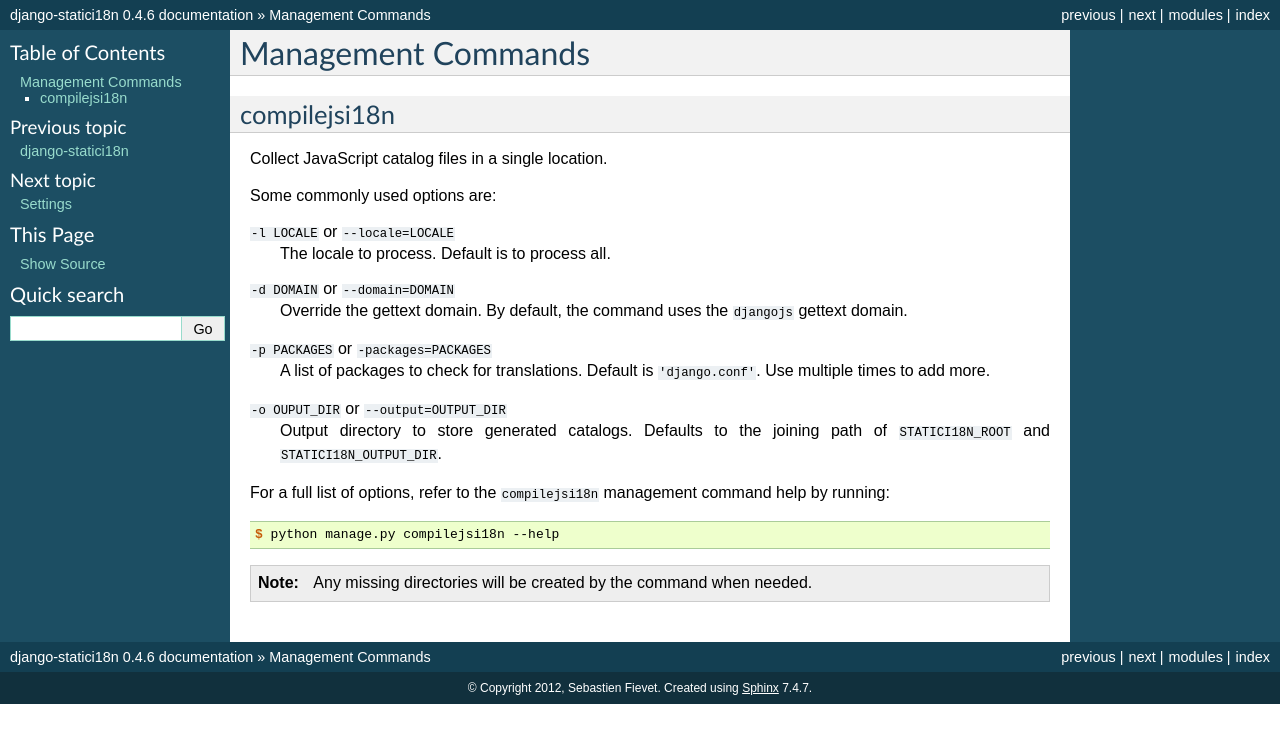
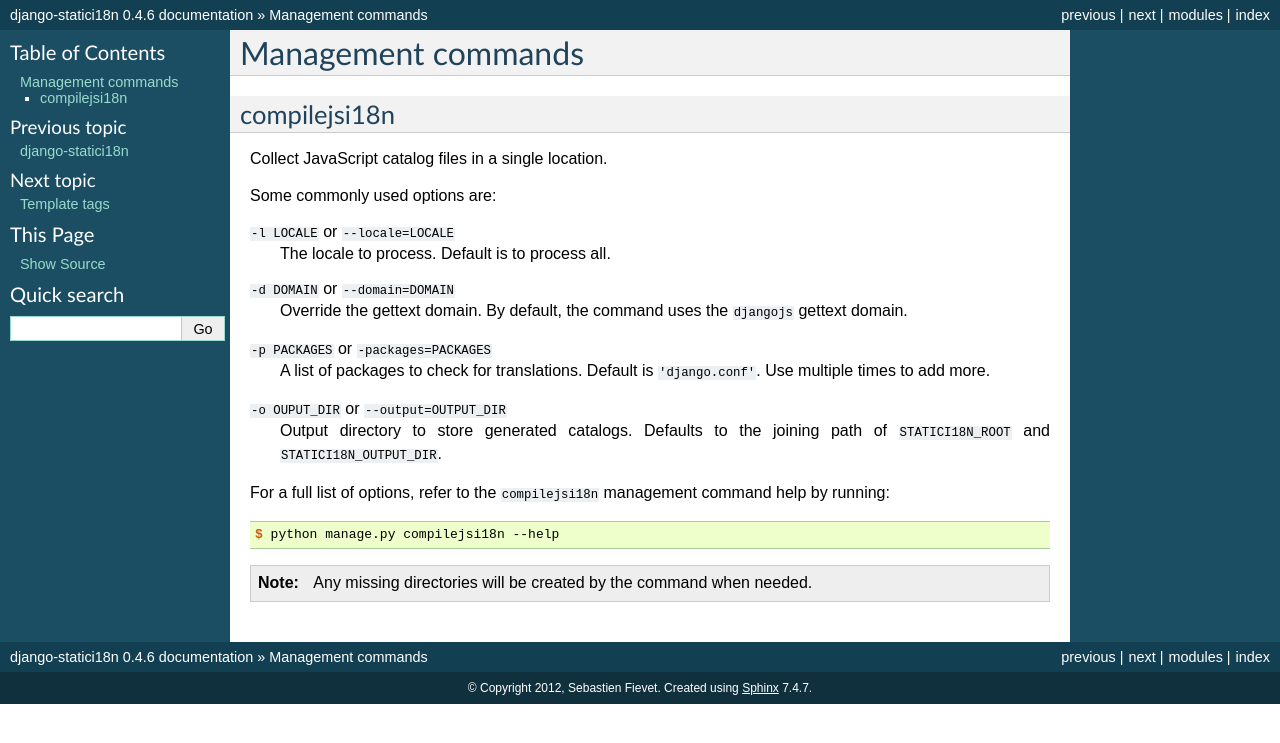
Before and after one commit to zyegfryed/django-statici18n, a Sphinx documentation site: the page built from docs/commands.rst, in a window 1280 px wide. Shown: the top 743 px of the page. Built offline with Sphinx 7.4.7, drawn with Linux system fonts in a browser that asks for light colours; pages that are not in the unit, such as notebooks, are missing from menus.

```diff
--- a/README.rst
+++ b/README.rst
@@ -11,6 +11,9 @@ django-statici18n
 
 A Django app that provides helper for generating JavaScript catalog to static
 files.
+
+Overview
+--------
 
 When dealing with internationalization in JavaScript code, Django provides the
 `javascript_catalog view`_ which sends out a JavaScript code library with
--- a/docs/commands.rst
+++ b/docs/commands.rst
@@ -1,4 +1,4 @@
-Management Commands
+Management commands
 ===================
 
 .. highlight:: console
--- a/docs/index.rst
+++ b/docs/index.rst
@@ -7,6 +7,7 @@ Contents
    :maxdepth: 2
 
    commands
-   helpers
+   templatetags
    settings
+   troubleshooting
    changelog
```
Also changed, not shown: docs/troubleshooting.rst (added, +19 -0 lines), 1 other file.
